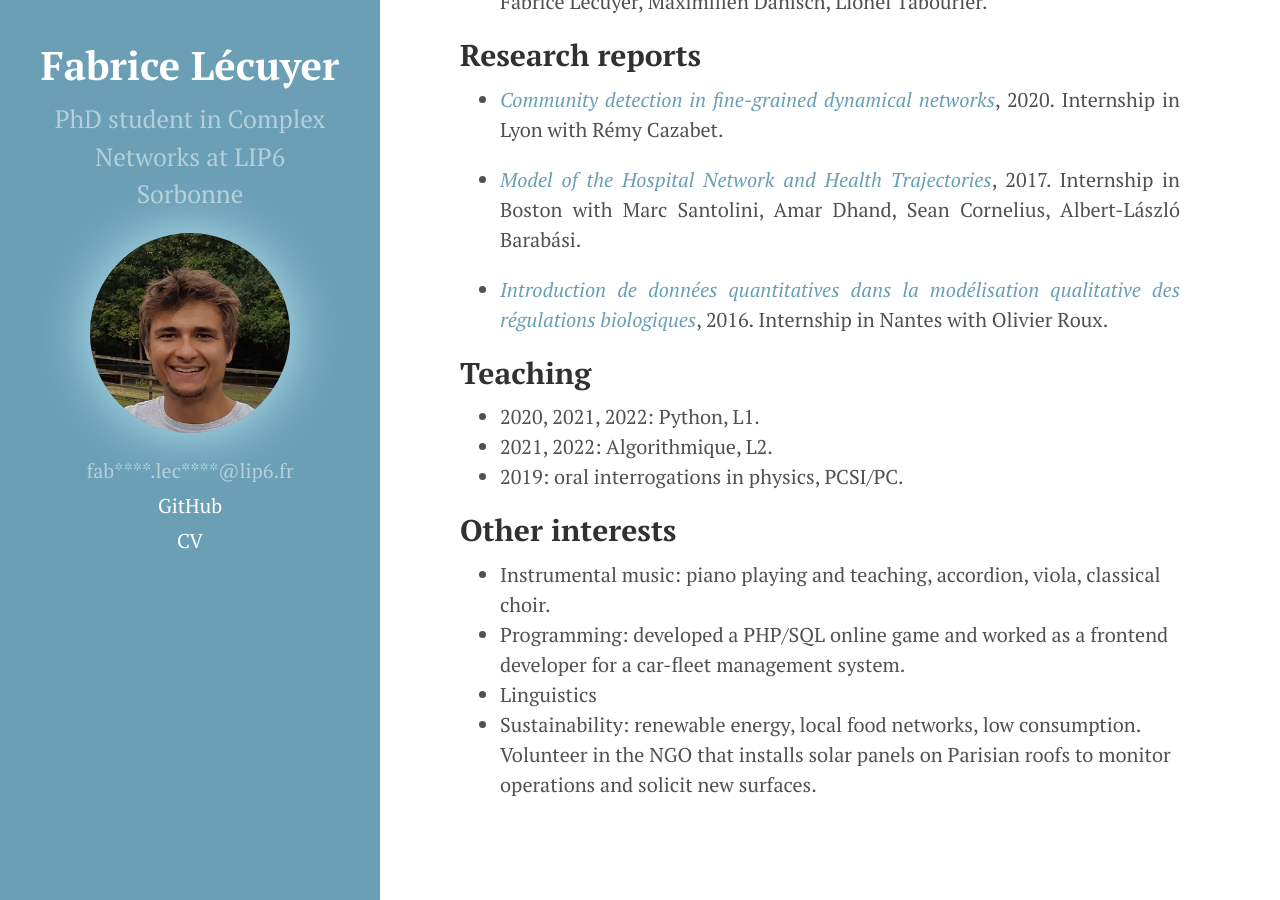
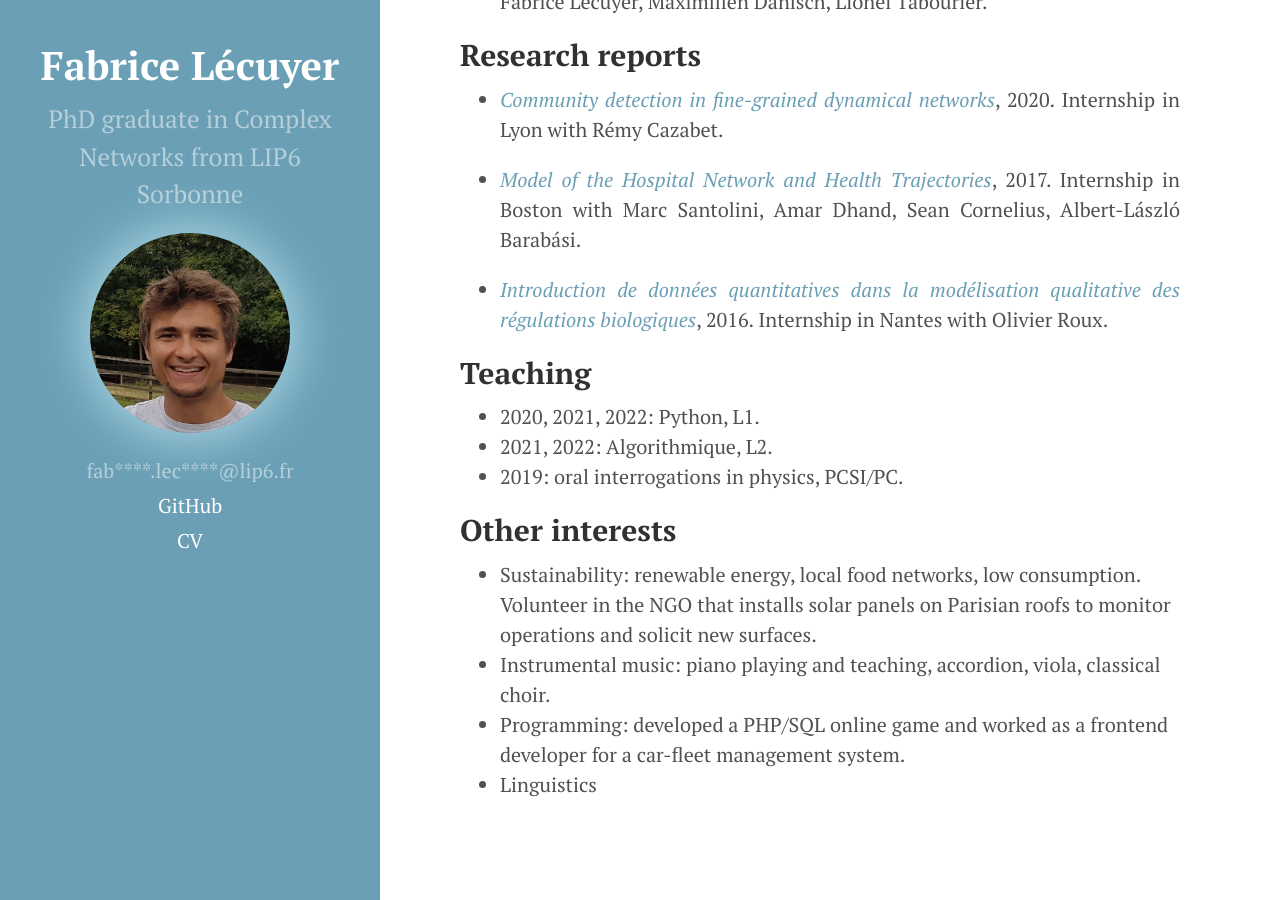
Before and after one commit to lecfab/lecfab.github.io, a Jekyll site: the page built from index.md, in a window 1280 px wide and 900 px high, scrolled down 1158 px. Built offline with Jekyll 4.4.1, drawn with Linux system fonts in a browser that asks for light colours.

Commit message:
update from ./CV-generate.sh

```diff
--- a/_config.yml
+++ b/_config.yml
@@ -8,7 +8,7 @@ permalink:        pretty
 # Setup
 title:            Fabrice Lécuyer
 #tagline:          'A Jekyll theme'
-description:      'PhD student in Complex Networks at LIP6 Sorbonne'
+description:      'PhD graduate in Complex Networks from LIP6 Sorbonne'
 url:              https://fabrice.lecuyer.me/
 baseurl:          "/"
 #paginate:         5
--- a/_config_basics.yml
+++ b/_config_basics.yml
@@ -8,7 +8,7 @@ permalink:        pretty
 # Setup
 title:            Fabrice Lécuyer
 #tagline:          'A Jekyll theme'
-description:      'PhD student in Complex Networks at LIP6 Sorbonne'
+description:      'PhD graduate in Complex Networks from LIP6 Sorbonne'
 url:              https://fabrice.lecuyer.me/
 baseurl:          "/"
 #paginate:         5
--- a/index.md
+++ b/index.md
@@ -38,7 +38,7 @@ Internship in {{internship.location}} with {{internship.supervisors}}.
 
 ## Other interests
 
+* Sustainability: renewable energy, local food networks, low consumption. Volunteer in the NGO that installs solar panels on Parisian roofs to monitor operations and solicit new surfaces.
 * Instrumental music: piano playing and teaching, accordion, viola, classical choir.
 * Programming: developed a PHP/SQL online game and worked as a frontend developer for a car-fleet management system.
 * Linguistics
-* Sustainability: renewable energy, local food networks, low consumption. Volunteer in the NGO that installs solar panels on Parisian roofs to monitor operations and solicit new surfaces.
```
Also changed, not shown: 1 other file.
